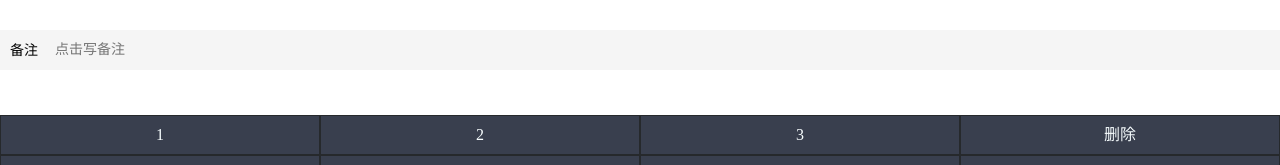
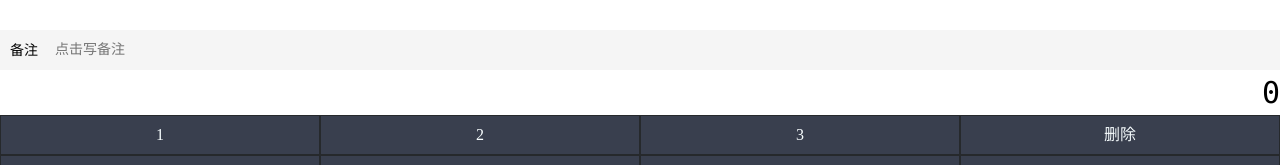
Before and after one commit to ac97nj/sun, a Vue app: page /#/Money in a window 1280 px wide. Shown: the part 469-634 px from the top of the page. Built offline with nearby package versions, Linux system fonts and the light colour scheme.

Commit message:
获取数字 notesNumber ,基本完成删除,添加,清空

```diff
--- a/src/components/money/notesNumber.vue
+++ b/src/components/money/notesNumber.vue
@@ -10,15 +10,15 @@
         <button @click="buttonText">1</button>
         <button @click="buttonText">2</button>
         <button @click="buttonText">3</button>
-        <button>删除</button>
+        <button @click="remove">删除</button>
         <button @click="buttonText">4</button>
         <button @click="buttonText">5</button>
         <button @click="buttonText">6</button>
-        <button @click="buttonText">清空</button>
+        <button @click="empty">清空</button>
         <button @click="buttonText">7</button>
         <button @click="buttonText">8</button>
         <button @click="buttonText">9</button>
-        <button class="ok">完成</button>
+        <button class="ok" @click="ok">完成</button>
         <button class="zero" @click="buttonText">0</button>
         <button @click="buttonText">.</button>
       </div>
@@ -32,13 +32,41 @@ import {Component} from 'vue-property-decorator';
 
 @Component
 export default class NotesNumber extends Vue {
-  output = '';
+  output = '0';
 
   buttonText(event: MouseEvent) {
     const events = event.target as HTMLButtonElement;
-    console.log(events.textContent);
-    this.output = events.textContent + this.output
+    const textInput = events.textContent as string;
+
+    if (this.output === '0') {
+      if ('0123456789'.indexOf(textInput) >= 0) {
+        this.output = textInput;
+      }
+      return;
+    }
+
+    if (this.output.indexOf('.') >= 0) {
+      if (textInput === '.') {
+        return;
+      }
+    }
+    this.output = this.output + events.textContent;
   }
+
+  remove() {
+    if (this.output.length !== 1) {
+      this.output = this.output.slice(0, -1);
+    } else {
+      this.output = '0';
+    }
+  }
+
+  empty() {
+    this.output = '0';
+  }
+
+
+
 
 }
 
```
